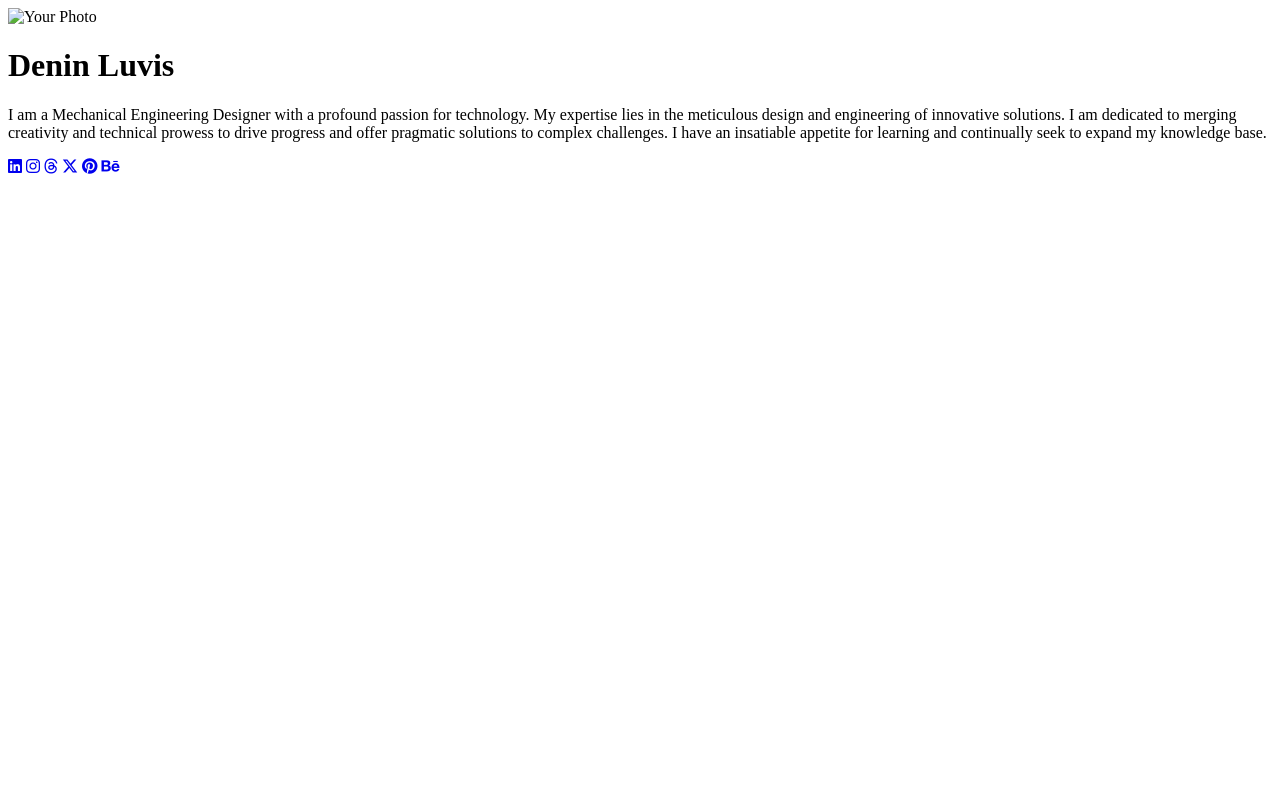
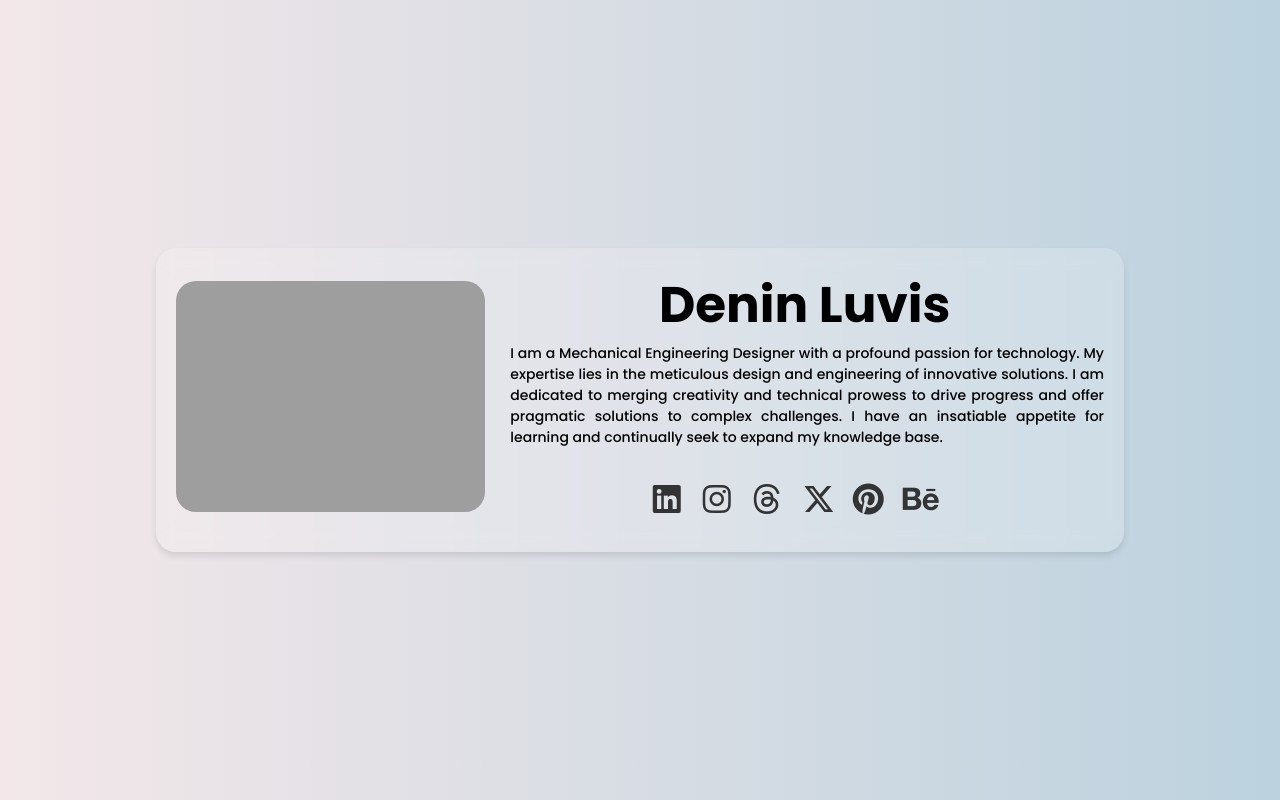
Before and after one commit to deninluvis/mywebsite, a plain HTML site: page index.html in a window 1280 px wide. Drawn offline with nearby package versions, Linux system fonts and the light colour scheme; the site is published under a folder, as on GitHub Pages, so addresses that start at the root find nothing.

Commit message:
version-2

```diff
--- a/index.html
+++ b/index.html
@@ -2,10 +2,10 @@
 <html>
 <head>
   <title>Denin Luvis</title>
-  <link rel="icon" type="image/png" href="/images/Black White Minimalist Logo.png">
+  <link rel="icon" type="image/png" href="images/Black White Minimalist Logo.png">
   <meta name="viewport" content="width=device-width, initial-scale=1" />
   <script src="https://kit.fontawesome.com/1cc1e69edd.js" crossorigin="anonymous"></script>
-  <link rel="stylesheet" type="text/css" href="/css/style.css">
+  <link rel="stylesheet" type="text/css" href="css/style.css">
   <link rel="preconnect" href="https://fonts.googleapis.com">
 <link rel="preconnect" href="https://fonts.gstatic.com" crossorigin>
 <link href="https://fonts.googleapis.com/css2?family=Poppins:wght@500;700&display=swap" rel="stylesheet">
@@ -23,7 +23,7 @@
     <div class="glassmorphic-card">
       <div class="content">
         <div class="profile-photo flex-item">
-          <img src="/images/IMG_7434.JPG" alt="Your Photo">
+          <img src="images/IMG_7434.JPG" alt="Your Photo">
         </div>
         <div class="profile-info flex-item">
           <div class="profile-details">
```
